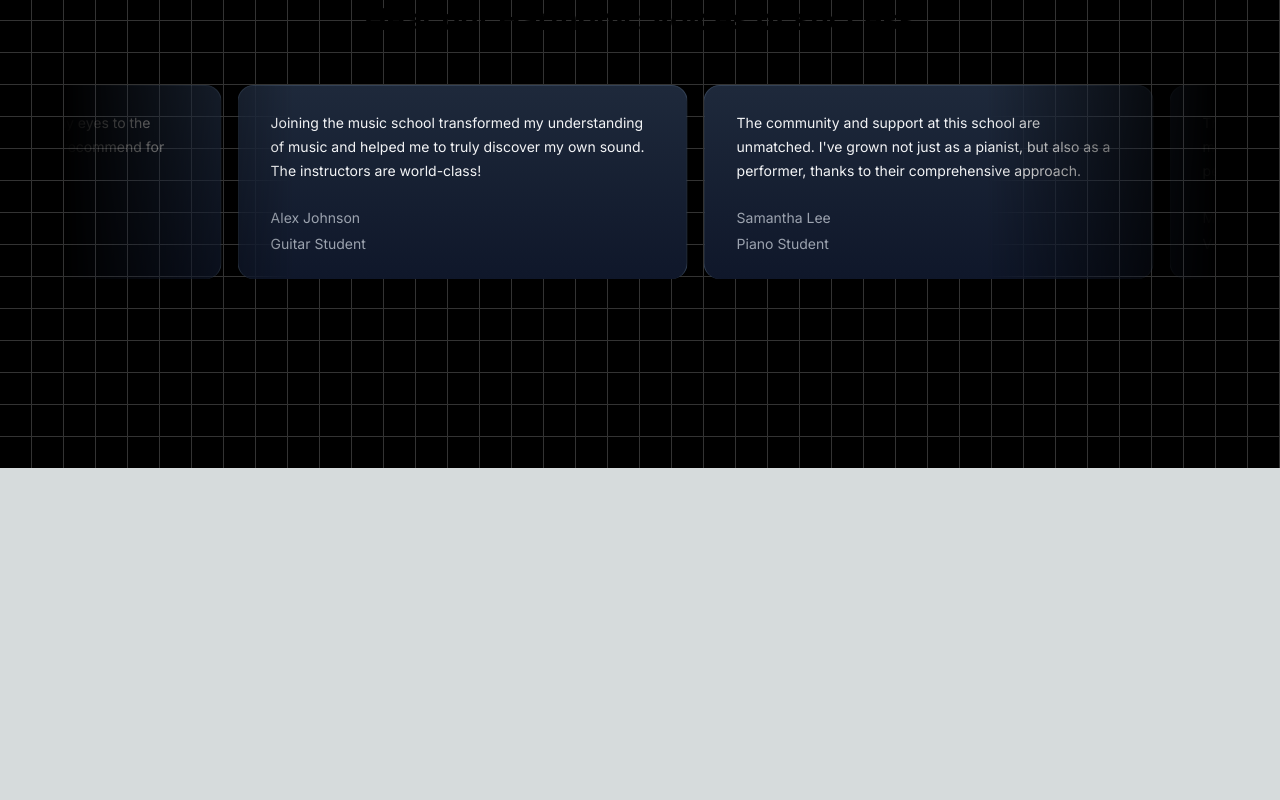
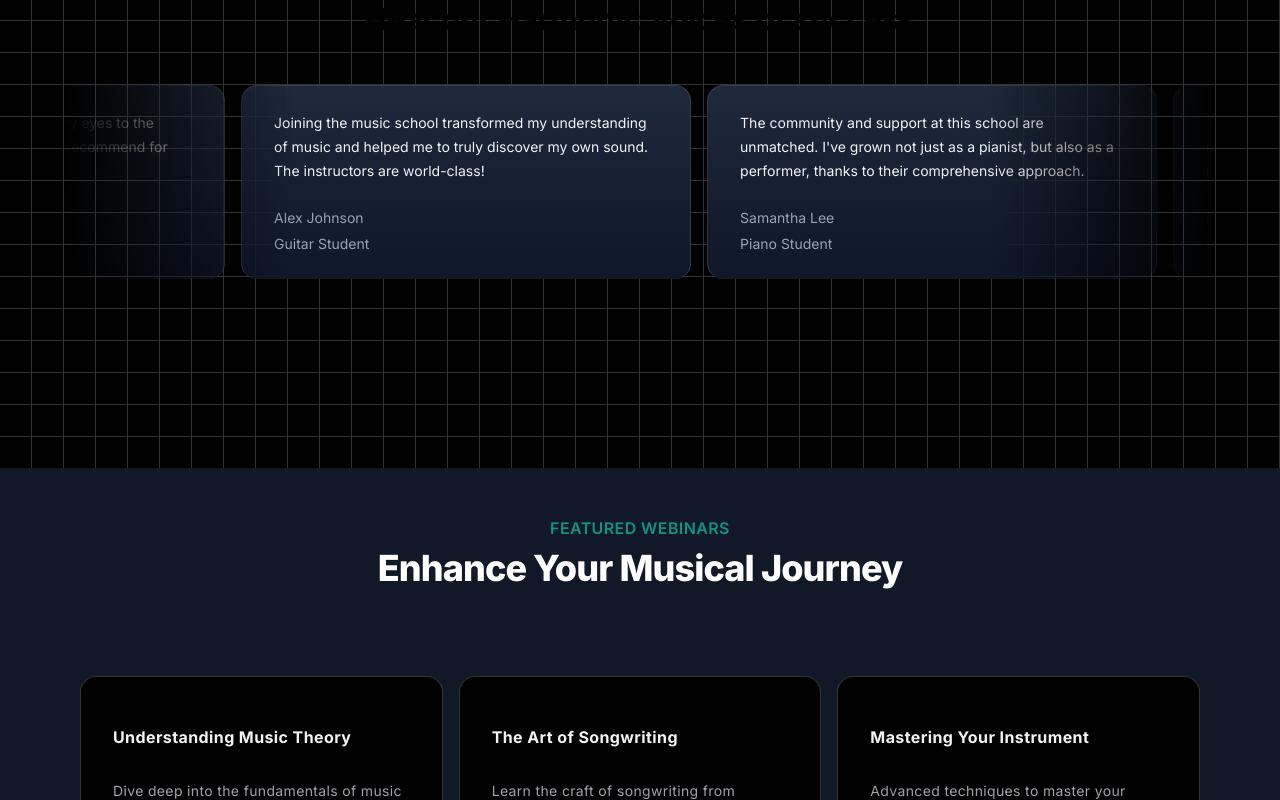
Before and after one commit to adityakkpk/musicnextjs, a Next.js app: page / in a window 1280 px wide. Shown: the part 2000-2800 px from the top of the page. Before the commit the page ends 2468 px from the top, so only its background shows below. Built offline with nearby package versions, Linux system fonts and the light colour scheme.

Commit message:
## Day 7 - Card Hover effect

```diff
--- a/src/app/page.tsx
+++ b/src/app/page.tsx
@@ -1,6 +1,7 @@
 import FeaturedCourses from "@/components/FeaturedCourses";
 import HeroSection from "@/components/HeroSection";
 import TestimonialCards from "@/components/TestimonialCards";
+import UpcomingWebinars from "@/components/UpcommingWebinars";
 import WhyChooseUs from "@/components/WhyChooseUs";
 
 export default function Home() {
@@ -10,6 +11,7 @@
       <FeaturedCourses />
       <WhyChooseUs />
       <TestimonialCards />
+      <UpcomingWebinars />
     </main>
   );
 }
--- /dev/null
+++ b/src/components/UpcommingWebinars.tsx
@@ -0,0 +1,85 @@
+'use client'
+import Link from "next/link";
+import React from "react";
+import { HoverEffect } from "./ui/card-hover-effect";
+
+const UpcomingWebinars = () => {
+
+  const featuredWebinars = [
+    {
+      title: 'Understanding Music Theory',
+      description:
+        'Dive deep into the fundamentals of music theory and enhance your musical skills.',
+      slug: 'understanding-music-theory',
+      isFeatured: true,
+    },
+    {
+      title: 'The Art of Songwriting',
+      description:
+        'Learn the craft of songwriting from experienced musicians and songwriters.',
+      slug: 'the-art-of-songwriting',
+      isFeatured: true,
+    },
+    {
+      title: 'Mastering Your Instrument',
+      description:
+        'Advanced techniques to master your musical instrument of choice.',
+      slug: 'mastering-your-instrument',
+      isFeatured: true,
+    },
+    {
+      title: 'Music Production Essentials',
+      description:
+        'Get started with music production with this comprehensive overview.',
+      slug: 'music-production-essentials',
+      isFeatured: true,
+    },
+    // Added two more webinars
+    {
+      title: 'Live Performance Techniques',
+      description:
+        'Enhance your live performance skills with expert tips and strategies.',
+      slug: 'live-performance-techniques',
+      isFeatured: true,
+    },
+    {
+      title: 'Digital Music Marketing',
+      description:
+        'Learn how to promote your music effectively in the digital age.',
+      slug: 'digital-music-marketing',
+      isFeatured: true,
+    },
+  ];
+
+  return (
+    <div className="p-12 bg-gray-900">
+      <div className="max-w-7xl mx-auto px-4 sm:px-6">
+        <div className="text-center">
+          <h2 className="text-base text-teal-600 font-semibold tracking-wide uppercase">
+            FEATURED WEBINARS
+          </h2>
+          <p className="mt-2 text-3xl leading-8 font-extrabold tracking-tight text-white sm:text-4xl">
+            Enhance Your Musical Journey
+          </p>
+        </div>
+        <div className="mt-10">
+          <HoverEffect items={featuredWebinars.map((webinar) => ({
+            title: webinar.title,
+            description: webinar.description,
+            link: '/'
+          }))} />
+        </div>
+        <div className="mt-10 text-center">
+          <Link
+            href={"/courses"}
+            className="px-4 py-2 rounded border border-neutral-600 text-neutral-700 bg-white hover:bg-gray-200 transition duration-200"
+          >
+            View All Webinars
+          </Link>
+        </div>
+      </div>
+    </div>
+  );
+};
+
+export default UpcomingWebinars;
--- /dev/null
+++ b/src/components/ui/card-hover-effect.tsx
@@ -0,0 +1,111 @@
+import { cn } from "@/utils/cn";
+import { AnimatePresence, motion } from "framer-motion";
+import Link from "next/link";
+import { useState } from "react";
+
+export const HoverEffect = ({
+  items,
+  className,
+}: {
+  items: {
+    title: string;
+    description: string;
+    link: string;
+  }[];
+  className?: string;
+}) => {
+  let [hoveredIndex, setHoveredIndex] = useState<number | null>(null);
+
+  return (
+    <div
+      className={cn(
+        "grid grid-cols-1 md:grid-cols-2  lg:grid-cols-3  py-10",
+        className
+      )}
+    >
+      {items.map((item, idx) => (
+        <Link
+          href={item?.link}
+          key={item?.link}
+          className="relative group  block p-2 h-full w-full"
+          onMouseEnter={() => setHoveredIndex(idx)}
+          onMouseLeave={() => setHoveredIndex(null)}
+        >
+          <AnimatePresence>
+            {hoveredIndex === idx && (
+              <motion.span
+                className="absolute inset-0 h-full w-full bg-neutral-200 dark:bg-slate-800/[0.8] block  rounded-3xl"
+                layoutId="hoverBackground"
+                initial={{ opacity: 0 }}
+                animate={{
+                  opacity: 1,
+                  transition: { duration: 0.15 },
+                }}
+                exit={{
+                  opacity: 0,
+                  transition: { duration: 0.15, delay: 0.2 },
+                }}
+              />
+            )}
+          </AnimatePresence>
+          <Card>
+            <CardTitle>{item.title}</CardTitle>
+            <CardDescription>{item.description}</CardDescription>
+          </Card>
+        </Link>
+      ))}
+    </div>
+  );
+};
+
+export const Card = ({
+  className,
+  children,
+}: {
+  className?: string;
+  children: React.ReactNode;
+}) => {
+  return (
+    <div
+      className={cn(
+        "rounded-2xl h-full w-full p-4 overflow-hidden bg-black border border-transparent dark:border-white/[0.2] group-hover:border-slate-700 relative z-20",
+        className
+      )}
+    >
+      <div className="relative z-50">
+        <div className="p-4">{children}</div>
+      </div>
+    </div>
+  );
+};
+export const CardTitle = ({
+  className,
+  children,
+}: {
+  className?: string;
+  children: React.ReactNode;
+}) => {
+  return (
+    <h4 className={cn("text-zinc-100 font-bold tracking-wide mt-4", className)}>
+      {children}
+    </h4>
+  );
+};
+export const CardDescription = ({
+  className,
+  children,
+}: {
+  className?: string;
+  children: React.ReactNode;
+}) => {
+  return (
+    <p
+      className={cn(
+        "mt-8 text-zinc-400 tracking-wide leading-relaxed text-sm",
+        className
+      )}
+    >
+      {children}
+    </p>
+  );
+};
```
Also changed, not shown: 1 other file (tests, documents, lock files or other folders).
